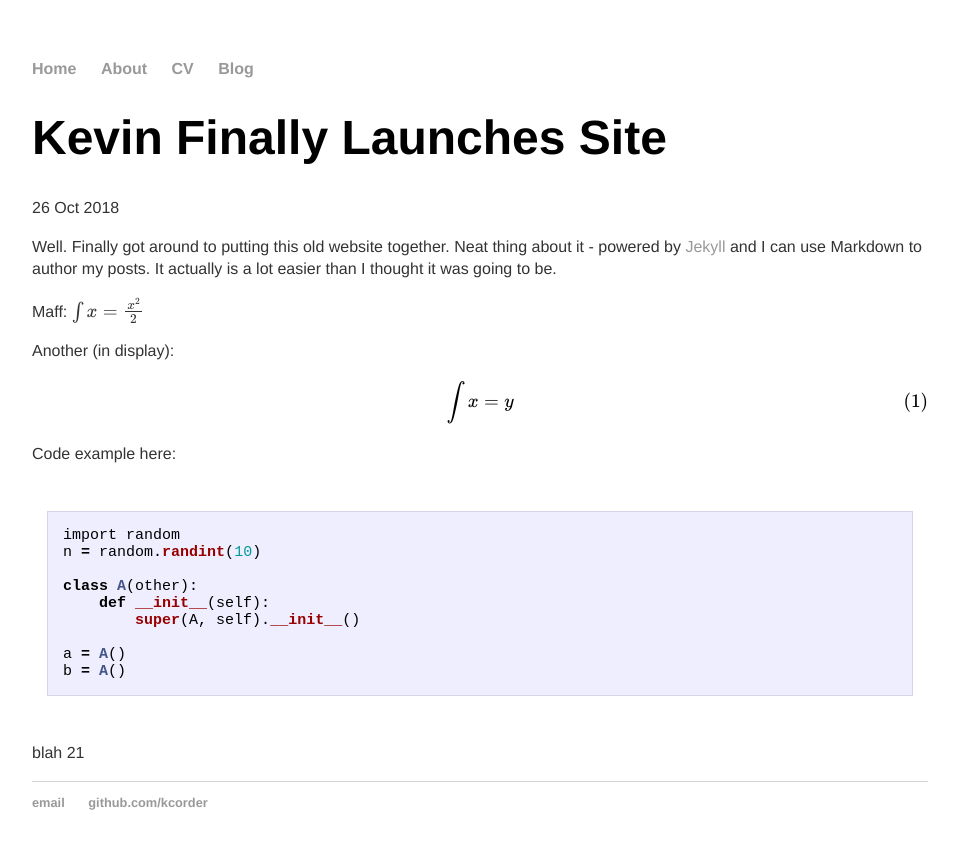
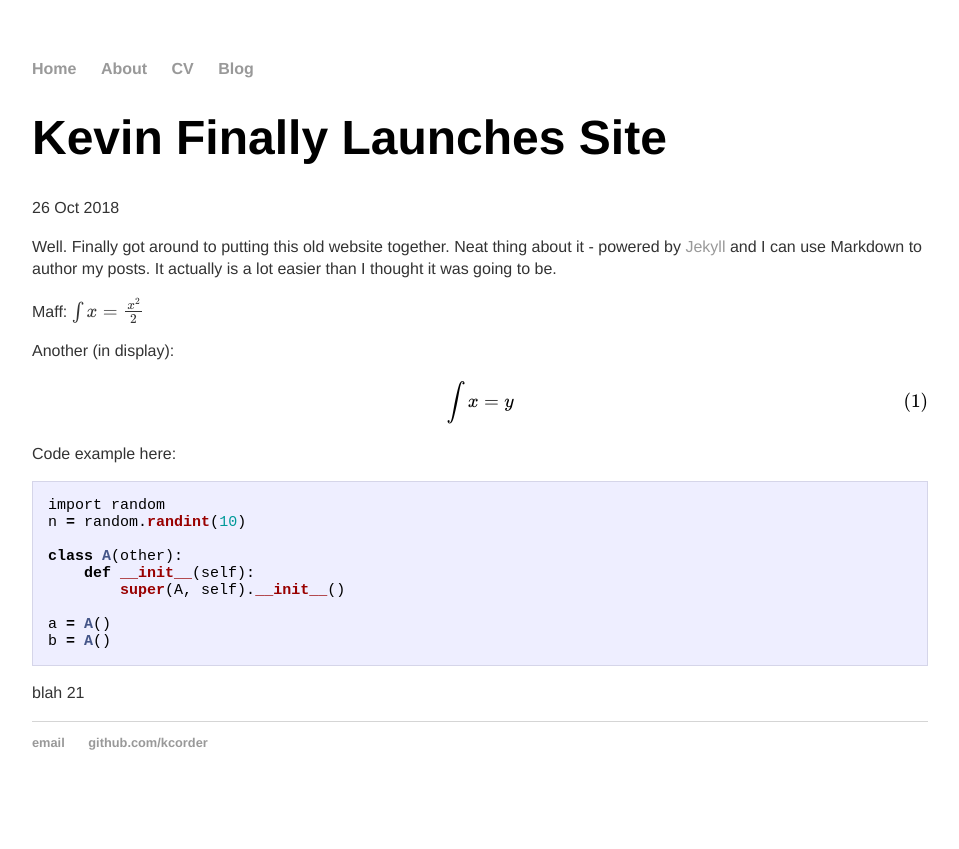
Before and after one commit to kcorder/kcorder.github.io, a Jekyll site: the page built from _posts/2018-10-26-first-post.md, in a window 1280 px wide. Shown: the top 849 px of the page, without its empty margins (160-1119 px from the left). Built offline with Jekyll 4.4.1, drawn with Linux system fonts in a browser that asks for light colours; formulas are drawn with MathJax 3.

Commit message:
Update main.css

```diff
--- a/css/main.css
+++ b/css/main.css
@@ -45,6 +45,8 @@ ul.posts li {
 
 .highlight  {
     background: #ffffff;
+}
+.highlight pre {
     padding: 15px;
 }
 .highlight .c { color: #999988; font-style: italic } /* Comment */
@@ -112,11 +114,7 @@ ul.posts li {
 .highlight pre code { display: block; white-space: pre; overflow-x: auto; word-wrap: normal; }  */
 
 /*  -------   FROM KARPATHY'S CSS: THIS DOESN'T SEEM TO DO ANYTHING? ----------- */
-/* .post pre,
-.post code { */
-/*     padding: 8px 12px; */
-/* .post code { */
- /*,*/
+
 .post pre {
     border: 1px solid #d5d5e9;
     background-color: #eef;
@@ -130,5 +128,4 @@ ul.posts li {
 .post code {
     font-size: 15px;
     overflow:auto;
-
 }
```
